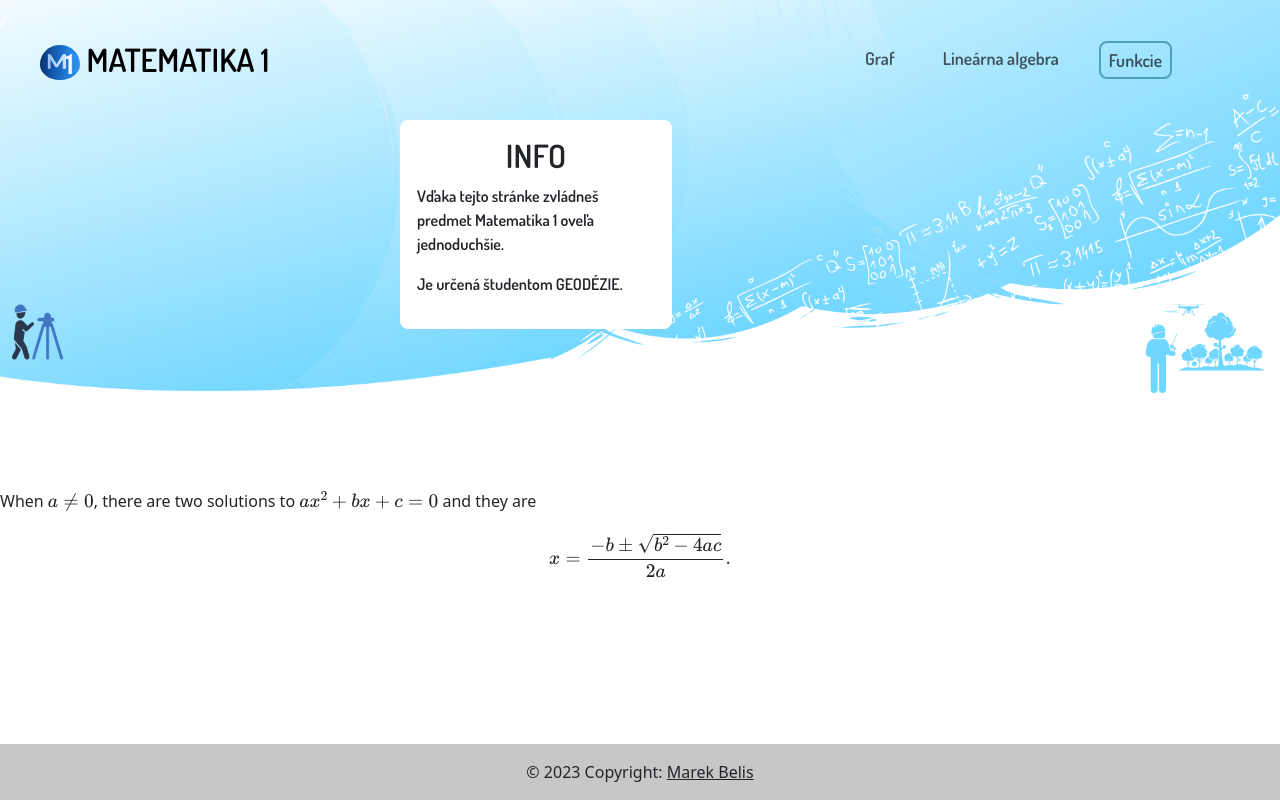
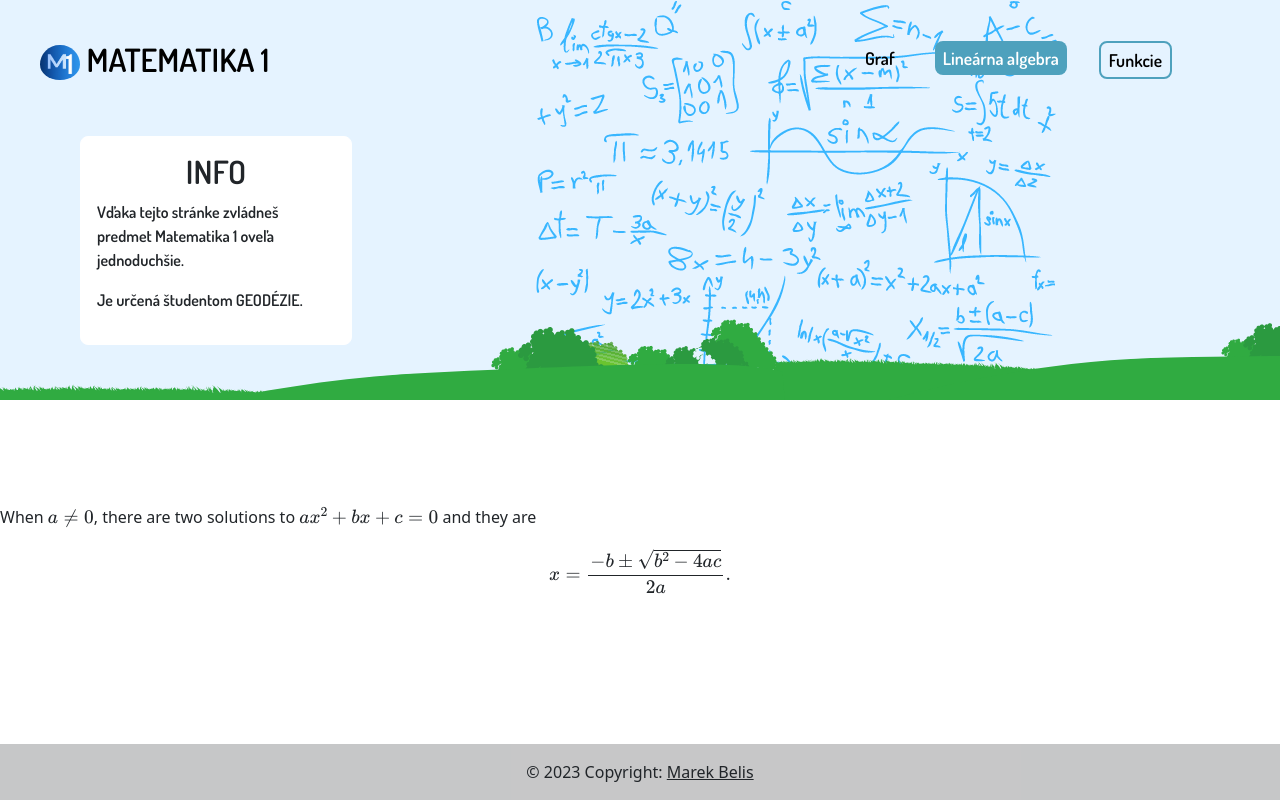
Before and after one commit to MarekBs/BP2023, a PHP site: page / in a window 1280 px wide. Run offline with PHP 8.4, Linux system fonts and the light colour scheme.

Commit message:
nav bg changed

```diff
--- a/index.html
+++ b/index.html
@@ -40,7 +40,7 @@
                 <a class="nav-link" aria-current="page" href="/graf_vsetko/index.html">Graf</a>
               </li>
               <li class="nav-item mx-auto">
-                <a class="nav-link" href="#">Lineárna algebra</a>
+                <a class="nav-link" id="la" href="#">Lineárna algebra</a>
               </li>
               <li class="nav-item mx-auto">
                 <a class="nav-link" id="bordered" href="#">Funkcie</a>
--- a/mainStyle.css
+++ b/mainStyle.css
@@ -1,7 +1,6 @@
 body {
 
-     background-image: url("images/bg4.png");
-    background-size: 100vw 50vh;
+    background-image: url("images/MAT1 (1).png");
     background-repeat: no-repeat;
 }
 
@@ -23,7 +22,8 @@ body {
 }
 
 #info {
-    margin-left:25rem;
+    margin-left:5rem;
+    margin-top: 1rem;
     width: 17rem;
     border-radius: 8px;
     padding: 1rem;
--- a/styles.css
+++ b/styles.css
@@ -40,11 +40,17 @@
     margin: 1rem;
     border-radius: 8px;
     padding: 4px;
+    color: black;
 }
 
 .nav-link:hover {
     background-color: rgb(146, 211, 233);
-    color:black
+}
+
+#la {
+    background-color: rgb(78, 161, 189);
+    color: white;
+
 }
 #logo{
     border-radius: 50%;
```
Also changed, not shown: images/MAT1 (1).png (added), images/MAT1.png (added).
